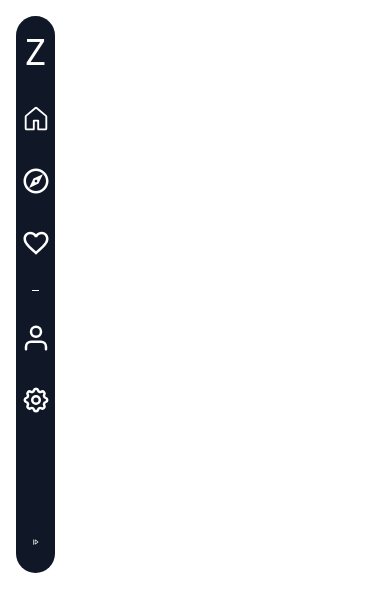
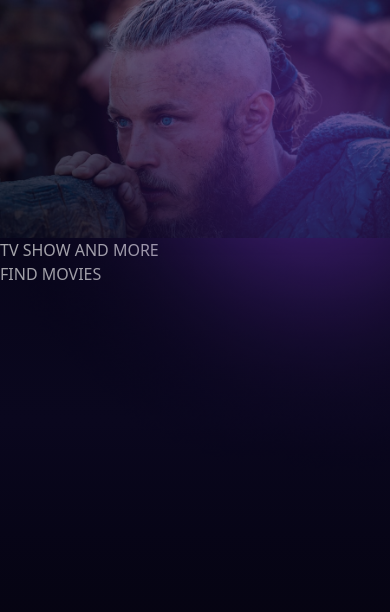
Before and after one commit to REGENCY-14/movies, a React (Vite) app: page / in a window 390 px wide. Shown: the top 612 px of the page. Built offline with nearby package versions, Linux system fonts and the light colour scheme.

Commit message:
background mobile version

```diff
--- a/src/App.jsx
+++ b/src/App.jsx
@@ -1,12 +1,23 @@
 /* eslint-disable no-unused-vars */
-import React from 'react'
-import SideNavBar from './components/SideNavBar'
-import "./App.css"
+import React from "react";
+import "./App.css";
+import WatchNow from "./components/WatchNow";
 
 export default function App() {
   return (
-    <div>
-      <SideNavBar/>
-    </div>
-  )
+    <>
+      <div className=" relative bg-[#0A071E] h-screen">
+        <div className="absolute right-0 top-0">
+          <img src="/images/Ellipse 1002.png" alt="" />
+        </div>
+        <div className="opacity-[50%] bg-gradient w-screen">
+          <img src="/images/ragnar.jpg" alt="" />
+          <div className="absolute inset-0 bg-gradient-to-b from-black/[0.3] via-[#0A071E] to-black"></div>
+        </div>
+        <div className="">
+          <WatchNow />
+        </div>
+      </div>
+    </>
+  );
 }
--- /dev/null
+++ b/src/components/WatchNow.jsx
@@ -0,0 +1,14 @@
+/* eslint-disable no-unused-vars */
+import React from "react";
+
+export default function WatchNow() {
+  return (
+    <>
+      <div>
+        <h1 className="text-white">
+          TV SHOW AND MORE <br /> <span>FIND MOVIES</span>
+        </h1>
+      </div>
+    </>
+  );
+}
```
Also changed, not shown: public/images/Ellipse 1002.png (added), public/images/ragnar.jpg (added).
